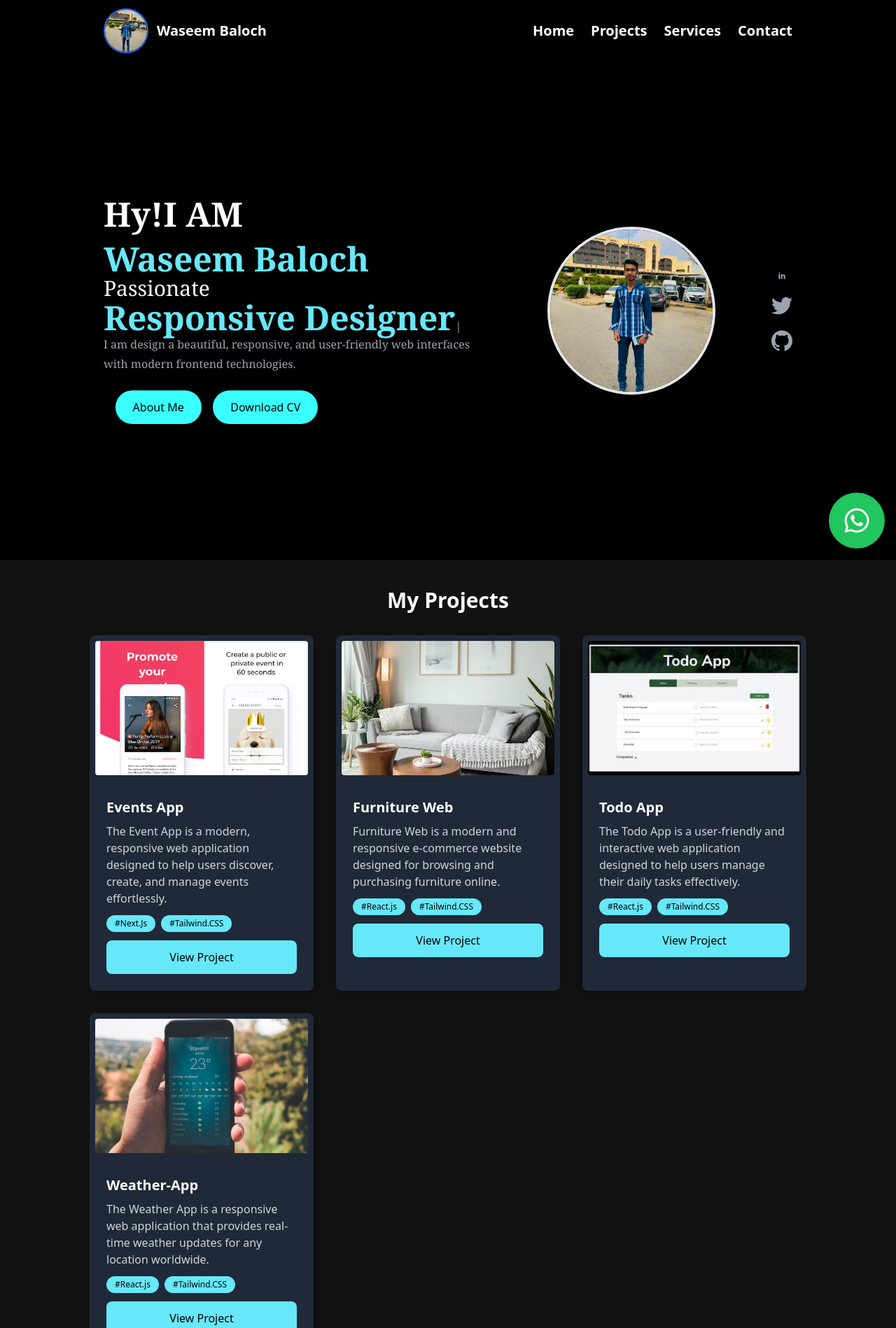
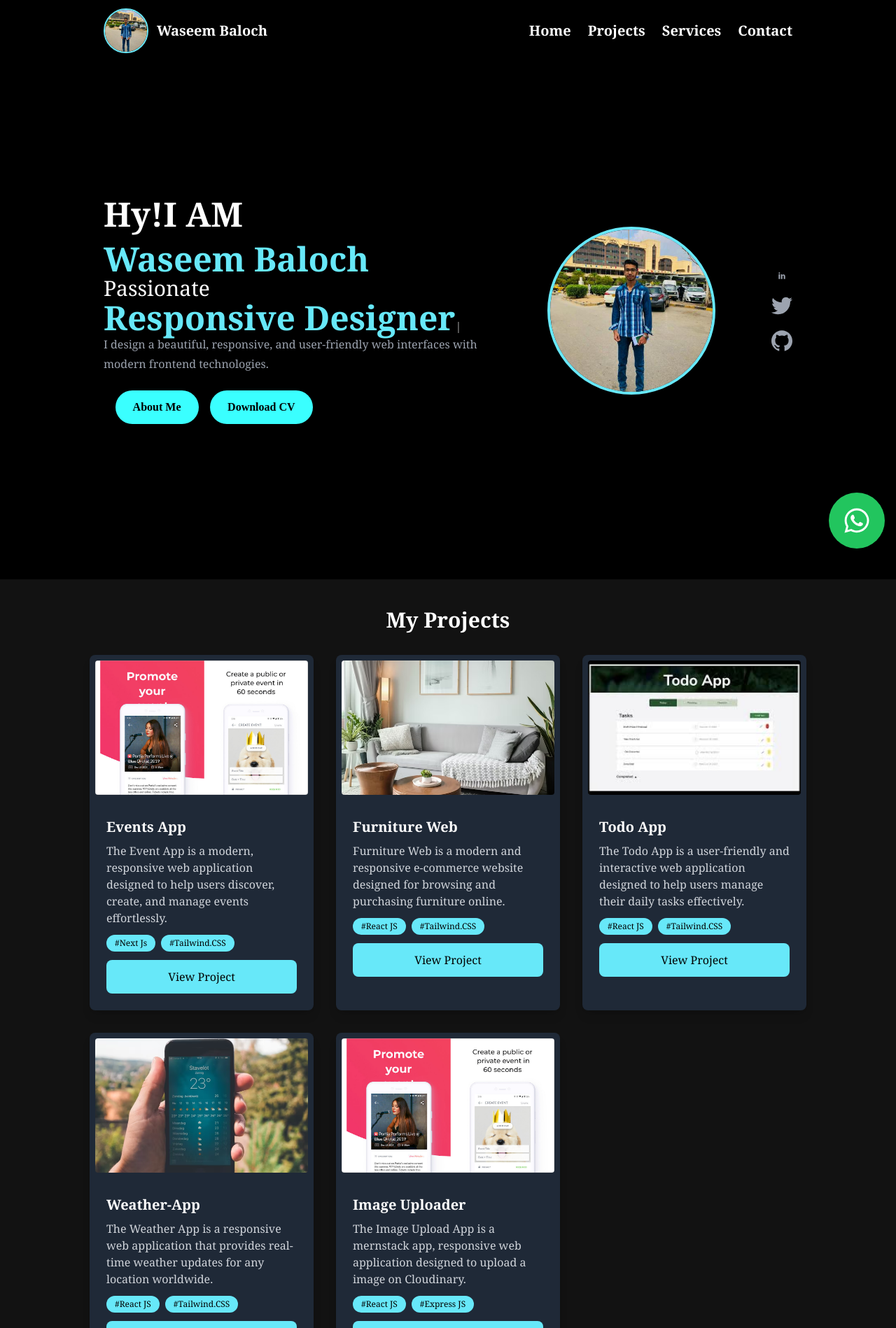
Before and after one commit to waseembaloch21/My-Portfolio, a React (Vite) app: page / in a window 1280 px wide. Shown: the top 1898 px of the page at 70% size. Built offline with nearby package versions, Linux system fonts and the light colour scheme.

Commit message:
code done

```diff
--- a/src/App.jsx
+++ b/src/App.jsx
@@ -10,6 +10,7 @@ import Footer from './Components/Footer';
 const App = () => {
   return (
     <div className='container mx-auto'>
+
       <HeaderSection />
       <ProjectsSection />
       <ServicesSection />
@@ -25,6 +26,7 @@ const App = () => {
       >
         <FaWhatsapp size={40} />
       </a>
+
     </div>
   );
 };
--- a/src/Components/Hero.jsx
+++ b/src/Components/Hero.jsx
@@ -38,7 +38,7 @@ const Hero = () => {
                 <span className='sm:text-3xl text-cyan-300 font-bold font-serif md:text-5xl'>Waseem Baloch</span><br />
 
                 <h1 className='font-serif text-3xl'>Passionate</h1><span ref={typedElementRef} className='sm:text-4xl text-cyan-300 font-serif md:text-5xl font-semibold'></span>
-                <p className='text-gray-400 font-serif leading-7 mb-6'>I am design a beautiful, responsive, and user-friendly web interfaces with modern frontend technologies.</p>
+                <p className='text-gray-400 font-serif leading-7 mb-6'>I design a beautiful, responsive, and user-friendly web interfaces with modern frontend technologies.</p>
                 <button
                     onClick={() => setIsModalOpen(true)}
                     className="cv"
@@ -55,8 +55,7 @@ const Hero = () => {
             </div>
 
 
-            <img className="w-60 h-60 rounded-full border-4 border-gray-200 shadow-lg" src={MyLogo} alt="Developer" />
-
+            <img className="w-60 h-60 rounded-full border-4 border-cyan-300 shadow-lg" src={MyLogo} alt="Developer" />
 
             <div className="flex flex-row md:flex-col items-center gap-5 text-gray-400">
                 <a href="https://www.linkedin.com/in/waseem-rauf-6076172b5/">
@@ -84,43 +83,40 @@ const Hero = () => {
                             >
                                 &times;
                             </button>
-                            <h2 className="text-2xl font-bold mb-4">About Me</h2>
-                            <p className="text-gray-300 mb-6">
+                            <h2 className="text-2xl font-serif font-bold mb-4">About Me</h2>
+                            <p className="text-gray-300 font-serif mb-6">
                                 I am a passionate Front-End Developer specialized in creating responsive and user-friendly web interfaces. My core skills include:
                             </p>
                             <div className='flex justify-center items-center'>
                                 <ul className="list-disc list-inside text-gray-400 mb-4">
-                                    <li className="flex items-center gap-2 text-blue-600 text-2xl"><FaReact /> React.js</li>
-                                    <li className="flex items-center gap-2 text-blue-400 text-2xl"><SiTailwindcss /> Tailwind CSS</li>
-                                    <li className="flex items-center gap-2 text-yellow-400 text-2xl"><SiJavascript /> JavaScript</li>
-                                    <li className="flex items-center gap-2 text-orange-500 text-2xl"><SiHtml5 /> HTML5</li>
-                                    <li className="flex items-center gap-2 text-blue-500 text-2xl"><SiCss3 /> CSS3</li>
-                                    <li className="flex items-center gap-2 text-purple-600 text-2xl"><FaFigma /> Figma</li>
-                                    <li className="flex items-center gap-2 text-indigo-600 text-2xl"><SiBootstrap /> Bootstrap</li>
-                                    <li className="flex items-center gap-2 text-gray-600 text-2xl"><FaGit /> Git & GitHub</li>
+                                    <li className="flex font-serif items-center gap-2 text-blue-600 text-2xl"><FaReact /> React.js</li>
+                                    <li className="flex font-serif items-center gap-2 text-blue-400 text-2xl"><SiTailwindcss /> Tailwind CSS</li>
+                                    <li className="flex font-serif items-center gap-2 text-yellow-400 text-2xl"><SiJavascript /> JavaScript</li>
+                                    <li className="flex font-serif items-center gap-2 text-orange-500 text-2xl"><SiHtml5 /> HTML5</li>
+                                    <li className="flex font-serif items-center gap-2 text-blue-500 text-2xl"><SiCss3 /> CSS3</li>
+                                    <li className="flex font-serif items-center gap-2 text-purple-600 text-2xl"><FaFigma /> Figma</li>
+                                    <li className="flex font-serif items-center gap-2 text-indigo-600 text-2xl"><SiBootstrap /> Bootstrap</li>
+                                    <li className="flex font-serif items-center gap-2 text-gray-600 text-2xl"><FaGit /> Git & GitHub</li>
                                 </ul>
 
                                 {/* Right - Image */}
                                 <div className="flex-1 flex justify-center items-center">
                                     <img
-                                        className=" hidden sm:block w-60 h-60 rounded-full border-4 border-gray-200 shadow-lg"
+                                        className=" hidden sm:block w-60 h-60 rounded-full border-4 border-cyan-300 shadow-lg"
                                         src={MyLogo}
                                         alt="Waseem Baloch"
                                     />
                                 </div>
                             </div>
 
-                            <p className="text-gray-300">
-                                <strong>Education:</strong> Self-learning.
+                            <p className="text-gray-300 font-serif">
+                                <strong>Education:</strong> BS-Information Technology , Self-Learning.
                             </p>
                         </div>
-
-
                     </div>
                 </div>
             )}
         </div>
     );
 }
-
 export default Hero;
--- a/src/Components/Navbar.jsx
+++ b/src/Components/Navbar.jsx
@@ -14,28 +14,28 @@ const Navbar = () => {
             {/* Logo and Name */}
             <a href="#home" className='flex items-center gap-3'>
                 <img
-                    className='rounded-full w-14 md:w-16 border-2 border-blue-600'
+                    className='rounded-full w-14 md:w-16 border-2 border-cyan-300'
                     src={MyLogo}
                     alt="Waseem Baloch Logo"
                     aria-label="Waseem Baloch Logo"
                 />
-                <span className='font-poppins text-lg md:text-xl font-semibold '>Waseem Baloch</span>
+                <span className='font-serif text-lg md:text-xl font-semibold '>Waseem Baloch</span>
             </a>
 
             {/* Desktop Navigation Menu */}
             <nav>
-                <ul className='hidden md:flex gap-6 font-poppins text-base'>
+                <ul className='hidden md:flex gap-6 font-serif text-base'>
                     <li>
-                        <a href="#home" className='hover:text-blue-600 hover:underline cursor-pointer text-xl font-bold'>Home</a>
+                        <a href="#home" className='hover:text-blue-600 hover:underline cursor-pointer text-xl font-serif font-bold'>Home</a>
                     </li>
                     <li>
-                        <a href="#projects" className='hover:text-blue-600 hover:underline cursor-pointer text-xl font-bold'>Projects</a>
+                        <a href="#projects" className='hover:text-blue-600 hover:underline cursor-pointer text-xl font-serif font-bold'>Projects</a>
                     </li>
                     <li>
-                        <a href="#services" className='hover:text-blue-600 hover:underline cursor-pointer text-xl font-bold'>Services</a>
+                        <a href="#services" className='hover:text-blue-600 hover:underline cursor-pointer text-xl font-serif font-bold'>Services</a>
                     </li>
                     <li>
-                        <a href="#contact" className='hover:text-blue-600 hover:underline cursor-pointer text-xl font-bold'>Contact</a>
+                        <a href="#contact" className='hover:text-blue-600 hover:underline cursor-pointer text-xl font-serif font-bold'>Contact</a>
                     </li>
                 </ul>
             </nav>
@@ -59,16 +59,16 @@ const Navbar = () => {
 
                     <ul className='flex flex-col gap-6 font-poppins text-xl  text-center'>
                         <li>
-                            <a href="#home" className='hover:text-gray-400 cursor-pointer' onClick={toggleMenu}>Home</a>
+                            <a href="#home" className='hover:text-gray-400 font-serif cursor-pointer' onClick={toggleMenu}>Home</a>
                         </li>
                         <li>
-                            <a href="#projects" className='hover:text-gray-400 cursor-pointer' onClick={toggleMenu}>Projects</a>
+                            <a href="#projects" className='hover:text-gray-400 font-serif cursor-pointer' onClick={toggleMenu}>Projects</a>
                         </li>
                         <li>
-                            <a href="#services" className='hover:text-gray-400 cursor-pointer' onClick={toggleMenu}>Services</a>
+                            <a href="#services" className='hover:text-gray-400 font-serif cursor-pointer' onClick={toggleMenu}>Services</a>
                         </li>
                         <li>
-                            <a href="#contact" className='hover:text-gray-400 cursor-pointer' onClick={toggleMenu}>Contact</a>
+                            <a href="#contact" className='hover:text-gray-400 font-serif cursor-pointer' onClick={toggleMenu}>Contact</a>
                         </li>
                     </ul>
                 </div>
--- a/src/Components/ProjectsSection.jsx
+++ b/src/Components/ProjectsSection.jsx
@@ -11,7 +11,7 @@ const projects = [
       "The Event App is a modern, responsive web application designed to help users discover, create, and manage events effortlessly.",
     image: EventsApp,
     link: "https://findfriend.vercel.app/",
-    technologies: ["Next.Js", "Tailwind.CSS"],
+    technologies: ["Next Js", "Tailwind.CSS"],
   },
   {
     title: "Furniture Web",
@@ -19,7 +19,7 @@ const projects = [
       "Furniture Web is a modern and responsive e-commerce website designed for browsing and purchasing furniture online. ",
     image: Furniture,
     link: "https://furniture-web-beta.vercel.app/",
-    technologies: ["React.js", "Tailwind.CSS"],
+    technologies: ["React JS", "Tailwind.CSS"],
   },
   {
     title: "Todo App",
@@ -27,7 +27,7 @@ const projects = [
       "The Todo App is a user-friendly and interactive web application designed to help users manage their daily tasks effectively. ",
     image: TodoApp,
     link: "https://todo-app-seven-silk-87.vercel.app/",
-    technologies: ["React.js", "Tailwind.CSS"],
+    technologies: ["React JS", "Tailwind.CSS"],
   },
   {
     title: "Weather-App",
@@ -35,14 +35,23 @@ const projects = [
       "The Weather App is a responsive web application that provides real-time weather updates for any location worldwide. ",
     image: WeatherApp,
     link: "https://weather-app-two-phi-91.vercel.app/",
-    technologies: ["React.js", "Tailwind.CSS"],
+    technologies: ["React JS", "Tailwind.CSS"],
+  },
+  {
+    title: "Image Uploader",
+    description:
+      "The Image Upload App is a mernstack app, responsive web application designed to upload a image on Cloudinary.",
+    image: EventsApp,
+    link: "https://findfriend.vercel.app/",
+    technologies: ["React JS", "Express JS"],
   },
 ];
 
 const ProjectsSection = () => {
   return (
-    <div id="projects" className="bg-[#121212] text-white py-10 px-5 sm:px-20 md:px-32">
-      <h2 className="text-3xl font-bold mb-8 text-center">My Projects</h2>
+
+    <div id="projects" className="bg-[#121212] text-white py-10 px-5 mt-7 sm:px-20 md:px-32">
+      <h2 className="text-3xl font-bold font-serif  mb-8 text-center">My Projects</h2>
       <div className="grid grid-cols-1 md:grid-cols-2 lg:grid-cols-3 gap-8">
         {projects.map((project, index) => (
           <div
@@ -55,13 +64,13 @@ const ProjectsSection = () => {
               className="w-full h-52 object-cover rounded-xl p-2 "
             />
             <div className="p-6">
-              <h3 className="text-xl font-semibold mb-2">{project.title}</h3>
-              <p className="text-gray-300 mb-3">{project.description}</p>
+              <h3 className="text-xl font-serif font-semibold mb-2">{project.title}</h3>
+              <p className="text-gray-300 font-serif mb-3">{project.description}</p>
               <div className="flex flex-wrap gap-2 mb-3">
                 {project.technologies.map((tech, idx) => (
                   <span
                     key={idx}
-                    className="bg-cyan-300 text-black text-xs font-medium py-1 px-3 rounded-full"
+                    className="bg-cyan-300 text-black text-xs font-serif font-medium py-1 px-3 rounded-full"
                   >
                     #{tech}
                   </span>
@@ -71,7 +80,7 @@ const ProjectsSection = () => {
                 href={project.link}
                 target="_blank"
                 rel="noopener noreferrer"
-                className="block text-center bg-cyan-300 text-black py-3 px-6 rounded-lg hover:bg-cyan-600 transition"
+                className="block text-center font-serif bg-cyan-300 text-black py-3 px-6 rounded-lg hover:bg-cyan-600 transition"
               >
                 View Project
               </a>
--- a/src/Components/ServicesSection.jsx
+++ b/src/Components/ServicesSection.jsx
@@ -31,7 +31,7 @@ const services = [
 const ServicesSection = () => {
   return (
     <div id="services" className="bg-black text-gray-100 py-10 px-5 sm:px-20 md:px-32">
-      <h2 className="text-3xl font-bold mb-8 text-center">My Services</h2>
+      <h2 className="text-3xl font-bold font-serif mb-8 text-center">My Services</h2>
       <div className="grid grid-cols-1 sm:grid-cols-2 lg:grid-cols-4 gap-8">
         {services.map((service, index) => (
           <div
@@ -39,8 +39,8 @@ const ServicesSection = () => {
             className="bg-gray-800 shadow-lg rounded-lg p-6 text-center hover:shadow-2xl transition-transform transform hover:scale-105"
           >
             <div className="mb-4">{service.icon}</div>
-            <h3 className="text-xl font-semibold mb-2 text-gray-100">{service.title}</h3>
-            <p className="text-gray-400">{service.description}</p>
+            <h3 className="text-xl font-serif font-semibold mb-2 text-gray-100">{service.title}</h3>
+            <p className="text-gray-400 font-serif" >{service.description}</p>
           </div>
         ))}
       </div>
--- a/src/index.css
+++ b/src/index.css
@@ -11,6 +11,8 @@ body{
 .cv {
   display: inline-block;
   text-decoration: none;
+  font-weight: bold;
+  font-family: 'Times New Roman', Times, serif;
   background-color: #3affff;
   color: #000;
   border: none;
```
Also changed, not shown: src/Components/Contact.jsx (+8 -8 lines), src/Components/Footer.jsx (+17 -18 lines), src/Components/Testimonials.jsx (+4 -4 lines).
